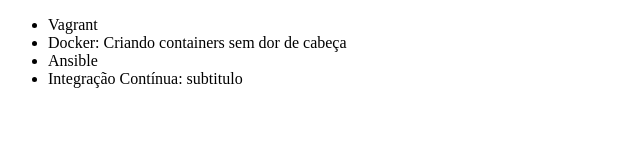
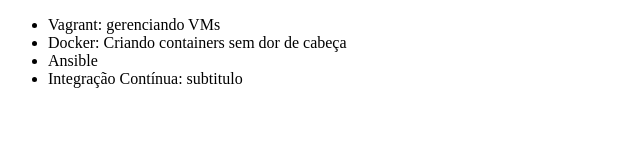
Before and after one commit to claudio-naoto/teste, a plain HTML site: page index.html in a window 1280 px wide. Shown: the whole page, without its empty margins (0-640 px from the left). Drawn offline with Linux system fonts and the light colour scheme.

Commit message:
subtitle vagrant

```diff
--- a/index.html
+++ b/index.html
@@ -6,7 +6,7 @@
 </head>
 <body>
     <ul>
-        <li>Vagrant</li>
+        <li>Vagrant: gerenciando VMs</li>
         <li>Docker: Criando containers sem dor de cabeça</li>
         <li>Ansible</li>
         <li>Integração Contínua: subtitulo</li>
```
